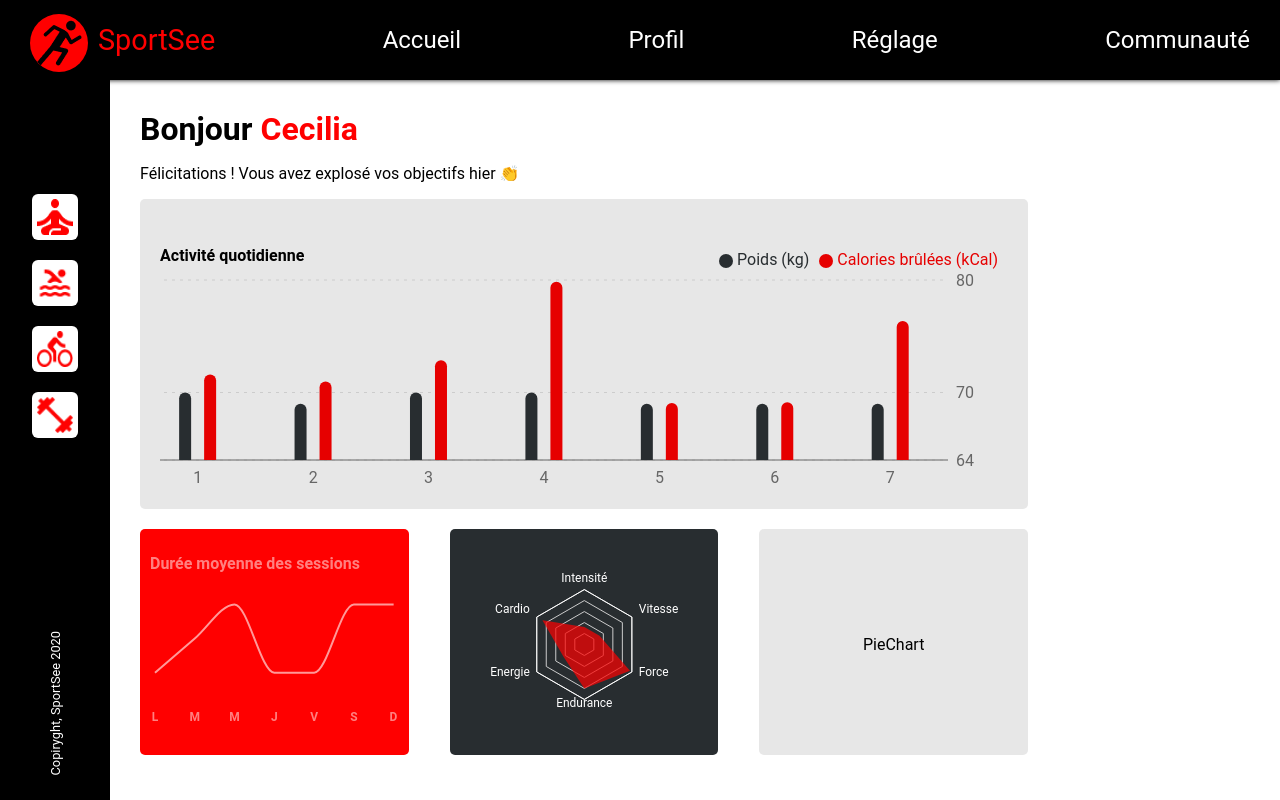
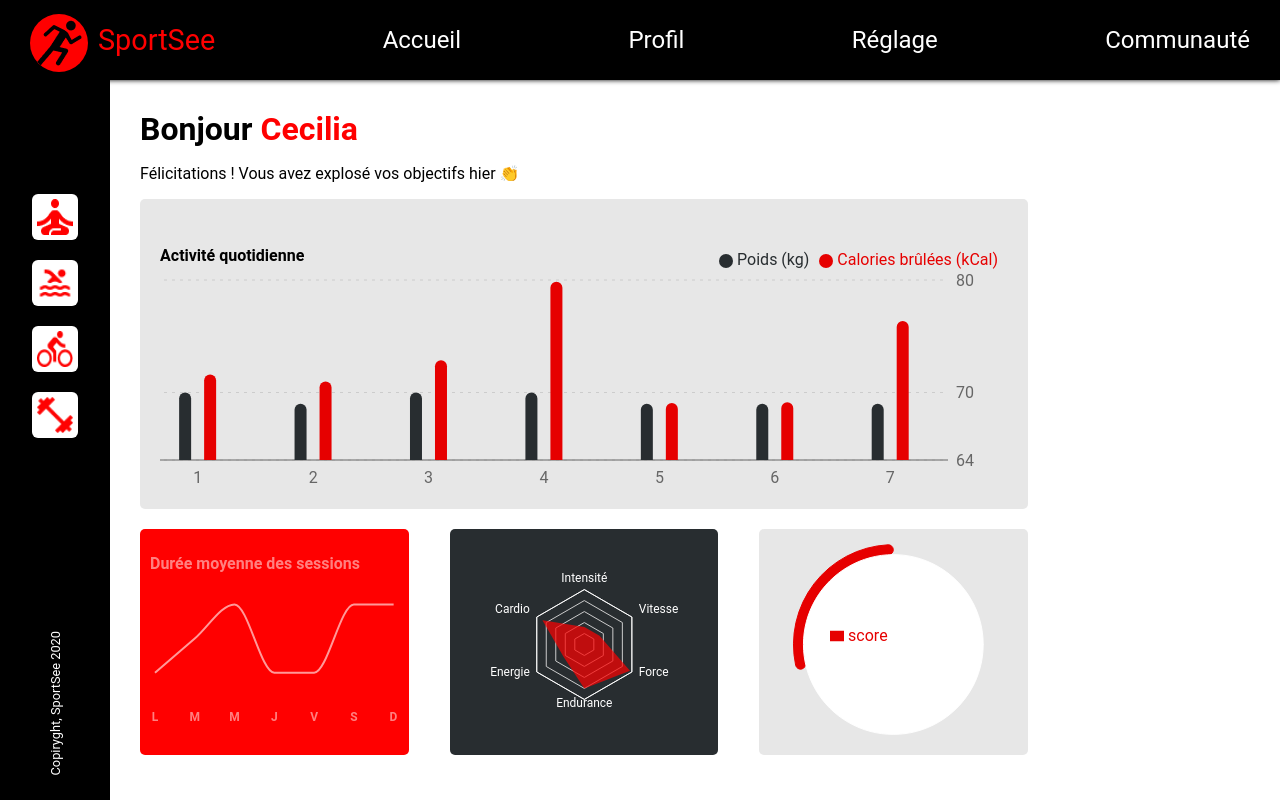
Before and after one commit to JonathanChosson/JonathanChosson_12_05052022, a React (Create React App) app: page / in a window 1280 px wide. Built offline with nearby package versions, Linux system fonts and the light colour scheme; the HTML template or start-up script is replaced by a standard one.

Commit message:
[JSX/CSS] begin of PieChartVue :dizzy:

```diff
--- a/src/Components/Main.jsx
+++ b/src/Components/Main.jsx
@@ -31,7 +31,7 @@ const Main = ({ userId, env }) => {
                     <BarChartVue userId={userId} env={env}></BarChartVue>
                     <LineChartVue userId={userId} env={env}></LineChartVue>
                     <RadarChartVue userId={userId} env={env}></RadarChartVue>
-                    <PieChartVue></PieChartVue>
+                    <PieChartVue userId={userId} env={env}></PieChartVue>
                 </div>
             </div>
         </div>
--- a/src/Components/PieChartVue.jsx
+++ b/src/Components/PieChartVue.jsx
@@ -1,8 +1,52 @@
-import React from 'react'
+import React, { useEffect, useState } from 'react'
+import { callMock } from '../Data/callMock'
+import { PieChart, Pie, Legend, Cell, ResponsiveContainer } from 'recharts'
 import '../Styles/Components/PieChartVue.css'
 
-const PieChartVue = () => {
-    return <div className="PieChartVue">PieChart</div>
+const PieChartVue = ({ env, userId }) => {
+    const [userDataPie, setUserDataPie] = useState([])
+
+    useEffect(() => {
+        if (env === 'mock') {
+            callMock('/today-score', userId).then((data) =>
+                setUserDataPie(data[0])
+            )
+        }
+    }, [env, userId])
+
+    return (
+        <div className="PieChartVue">
+            <ResponsiveContainer width="100%" height="100%">
+                <PieChart>
+                    <Pie
+                        data={userDataPie}
+                        startAngle={90}
+                        endAngle={450}
+                        innerRadius={90}
+                        outerRadius={100}
+                        cornerRadius={10}
+                        paddingAngle={5}
+                        dataKey="value"
+                        nameKey="name"
+                    >
+                        <Cell fill={'#E60000'} stroke={'#E60000'} />
+                        <Cell fill={'transparent'} stroke={'transparent'} />
+                    </Pie>
+                    <Pie
+                        outerRadius={'90'}
+                        fill={'#FFFFFF'}
+                        data={[{ name: 'background', value: 100 }]}
+                        dataKey="value"
+                    />
+                    <Legend
+                        verticalAlign="middle"
+                        align="center"
+                        // content={CustomLegend}
+                    />
+                </PieChart>
+            </ResponsiveContainer>
+        </div>
+    )
 }
 
 export default PieChartVue
--- a/src/Data/callMock.js
+++ b/src/Data/callMock.js
@@ -38,6 +38,17 @@ export async function callMock(callType, id) {
                 dataReturn = [resp.data.data.data]
             })
             break
+        case '/user/18/today-score':
+            await axios.get('./mock_infoUser.JSON').then((resp) => {
+                console.log(resp.data.data.score)
+                dataReturn = [
+                    [
+                        { name: 'score', value: resp.data.data.score },
+                        { name: 'total', value: 1 - resp.data.data.score },
+                    ],
+                ]
+            })
+            break
         default:
     }
     return dataReturn
```
